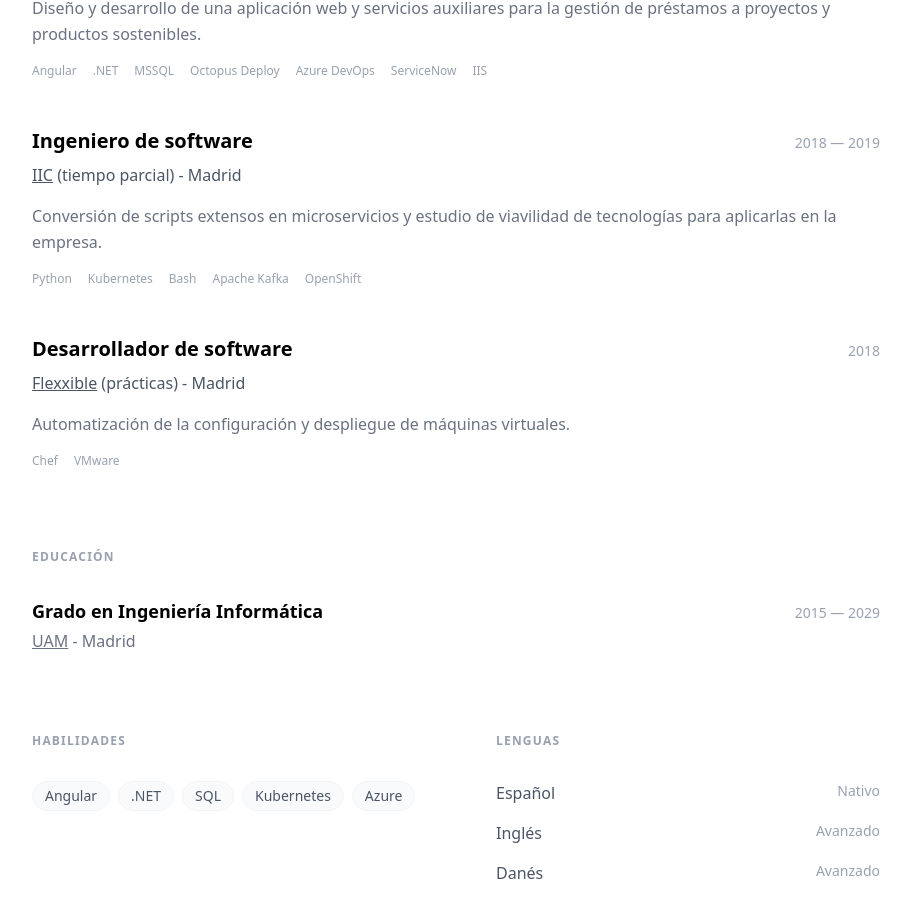
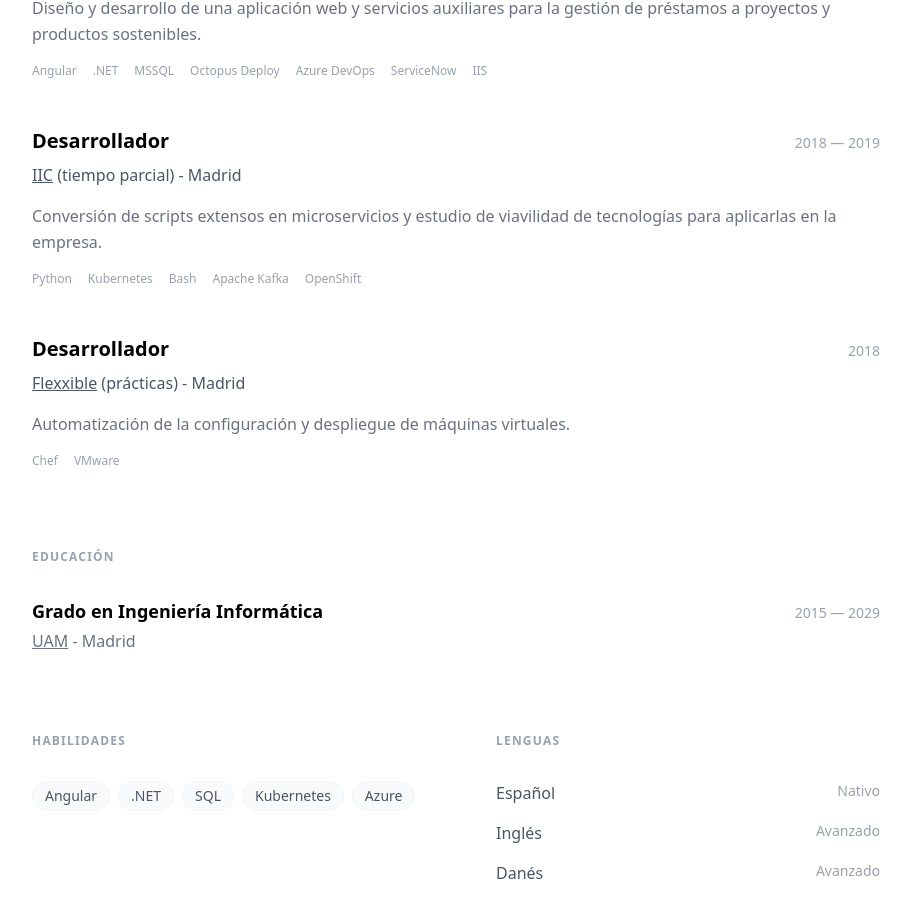
Before and after one commit to davidpaarup/davidpaarup-vite, a React (Vite) app: page / in a window 1280 px wide. Shown: the part 1114-2031 px from the top of the page, without its empty margins (184-1095 px from the left). Built offline with nearby package versions, Linux system fonts and the light colour scheme.

Commit message:
Cambiados títulos

```diff
--- a/src/components/Resume.tsx
+++ b/src/components/Resume.tsx
@@ -126,7 +126,7 @@ const Resume: React.FC = () => {
           </div>
           <div>
             <div className="flex justify-between items-baseline mb-2">
-              <h3 className="text-xl font-semibold">Ingeniero de software</h3>
+              <h3 className="text-xl font-semibold">Desarrollador</h3>
               <span className="text-sm text-gray-400">2018 — 2019</span>
             </div>
             <p className="text-gray-600 mb-4"><a target={"_blank"} href={"https://www.iic.uam.es"} className="underline">IIC</a> (tiempo parcial) - Madrid</p>
@@ -144,7 +144,7 @@ const Resume: React.FC = () => {
           </div>
           <div>
             <div className="flex justify-between items-baseline mb-2">
-              <h3 className="text-xl font-semibold">Desarrollador de software</h3>
+              <h3 className="text-xl font-semibold">Desarrollador</h3>
               <span className="text-sm text-gray-400">2018</span>
             </div>
             <p className="text-gray-600 mb-4"><a target={"_blank"} href={"https://www.flexxible.com"} className="underline">Flexxible</a> (prácticas) - Madrid</p>
```
